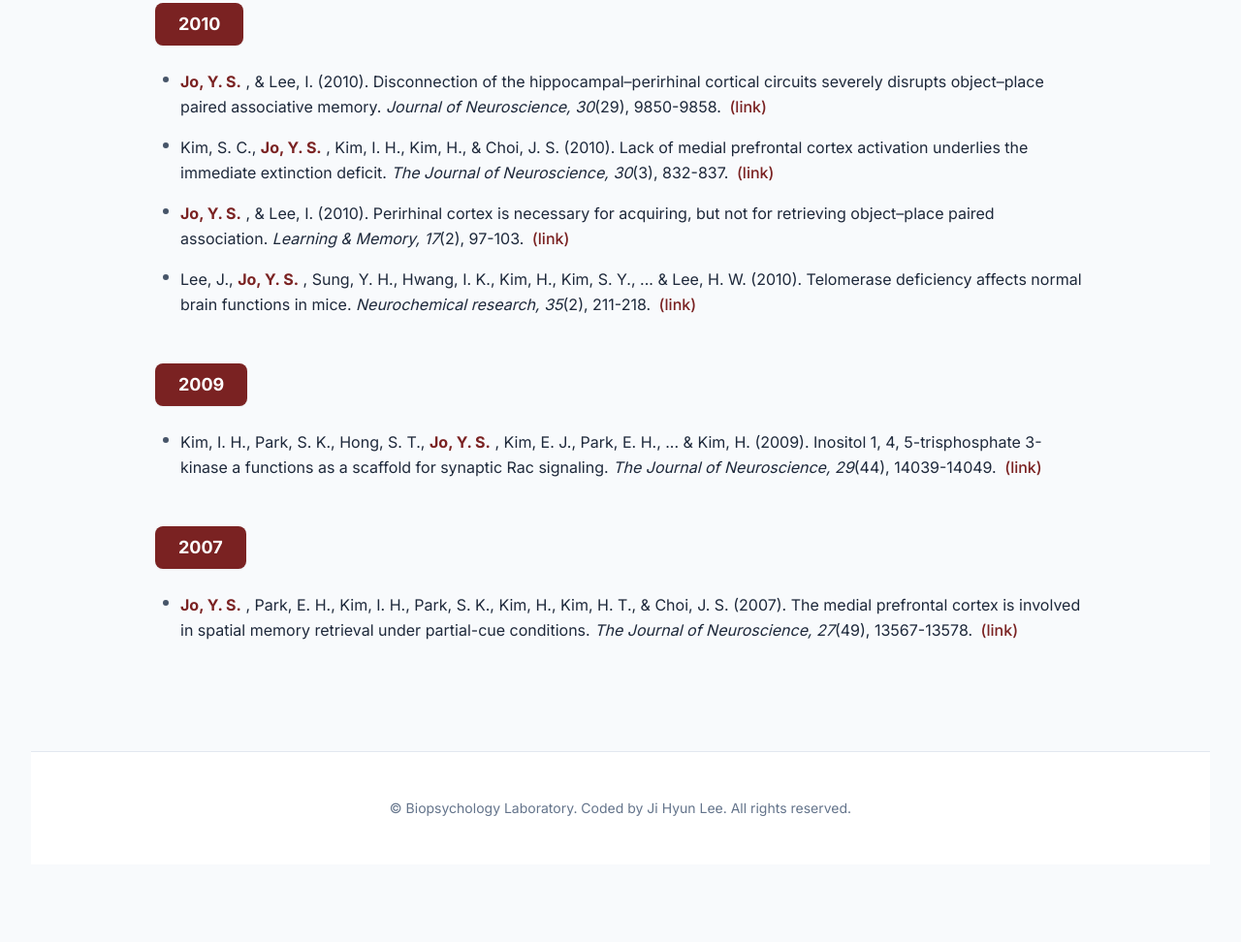
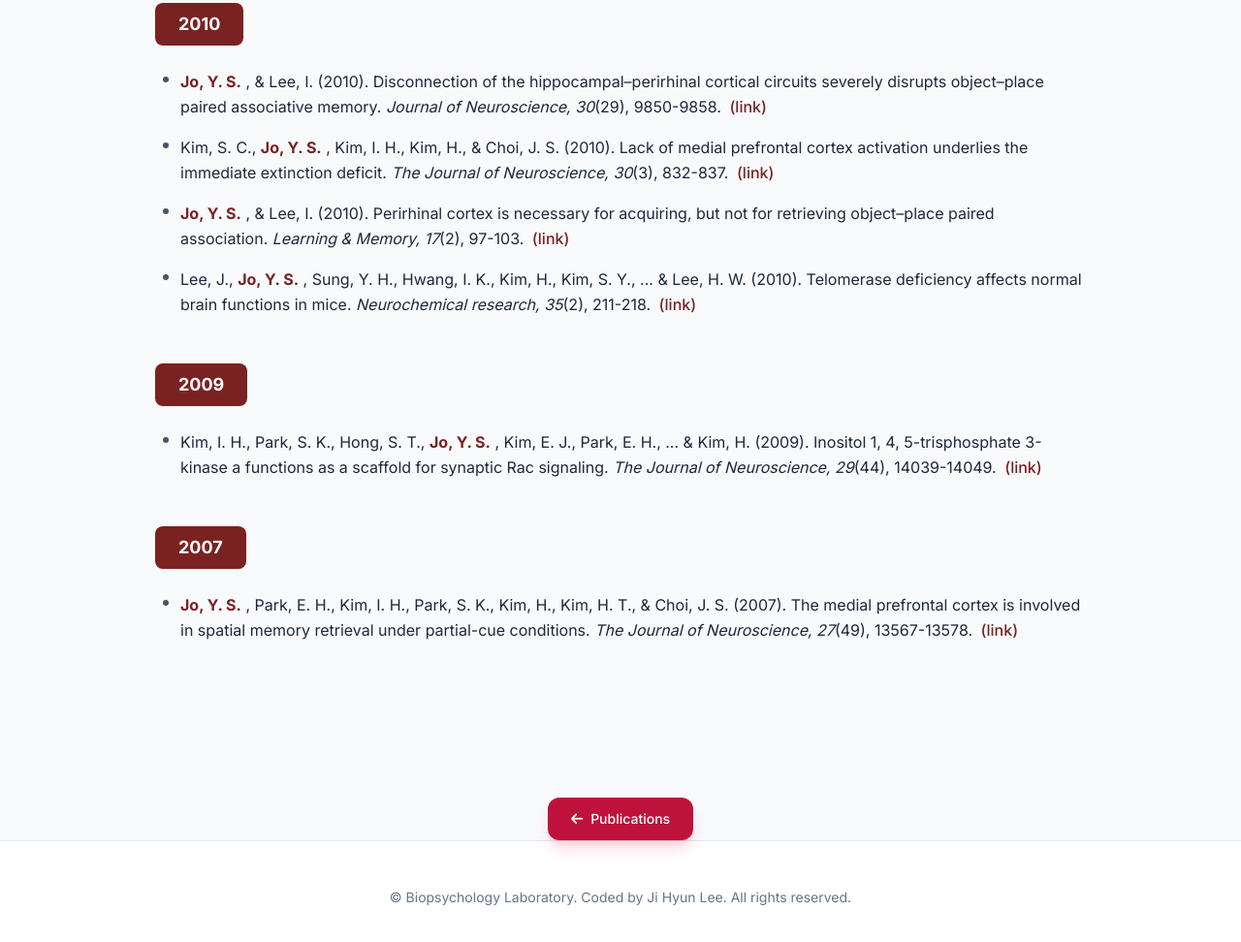
Before and after one commit to BioPsychology/Behavioral-Neuroscience, a plain HTML site: page Publications.html in a window 1280 px wide. Shown: the part 3775-4747 px from the top of the page at 97% size. Drawn offline with nearby package versions, Linux system fonts and the light colour scheme.

Commit message:
Update Publications.html

```diff
--- a/Publications.html
+++ b/Publications.html
@@ -630,6 +630,14 @@
 
     </main>
 
+<!-- 메인으로 돌아가기 버튼 -->
+            <div class="text-center mt-12">
+                <a href="index.html#team" class="inline-flex items-center px-6 py-3 rounded-xl bg-brand-600 hover:bg-brand-700 text-white font-medium text-sm transition-colors shadow-lg shadow-brand-500/20">
+                    <i class="fa-solid fa-arrow-left mr-2"></i> Publications
+                </a>
+            </div>
+        </div>
+
 
 
                 <!-- Footer -->
```
